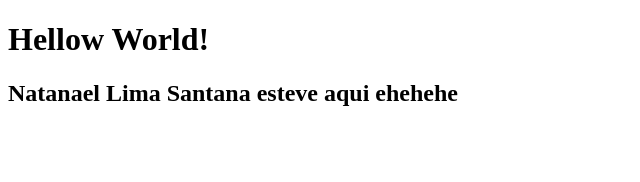
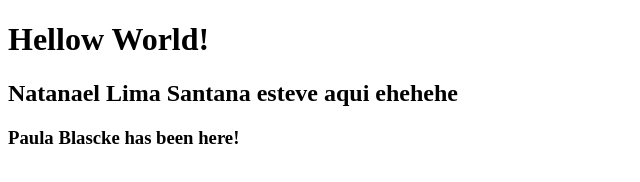
Before and after one commit to igorMSoares/mock-static-site, a plain HTML site: page index.html in a window 1280 px wide. Shown: the whole page, without its empty margins (0-640 px from the left). Drawn offline with Linux system fonts and the light colour scheme.

Commit message:
Atualiza index.html

```diff
--- a/index.html
+++ b/index.html
@@ -10,6 +10,7 @@
 <body>
 	<h1>Hellow World!</h1>
 	<h2>Natanael Lima Santana esteve aqui ehehehe</h2>
+	<h3>Paula Blascke has been here!</h3>
 </body>
 
 </html>
```
